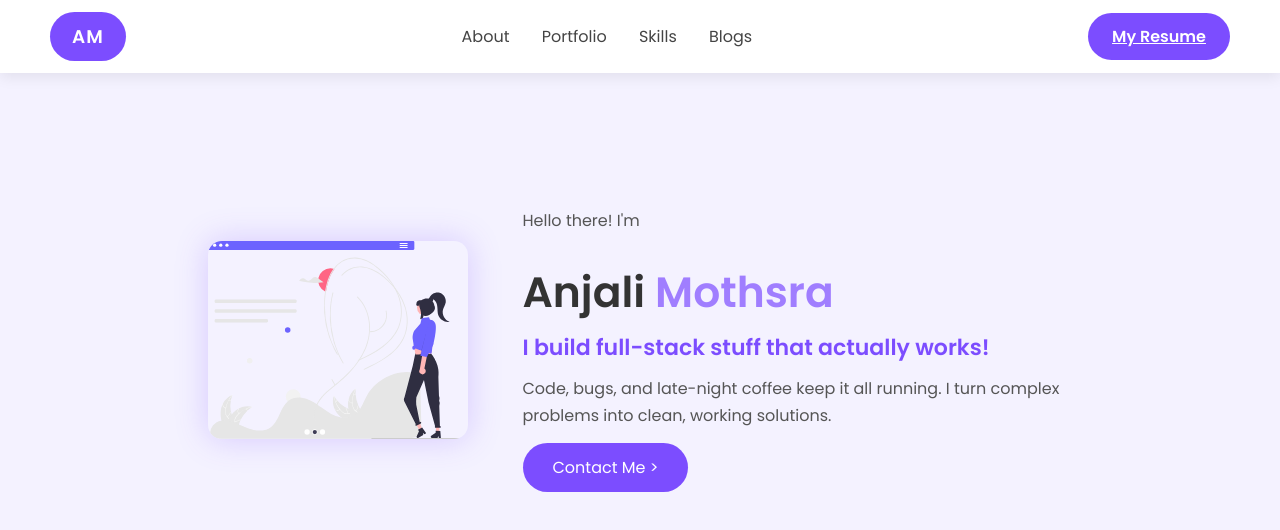
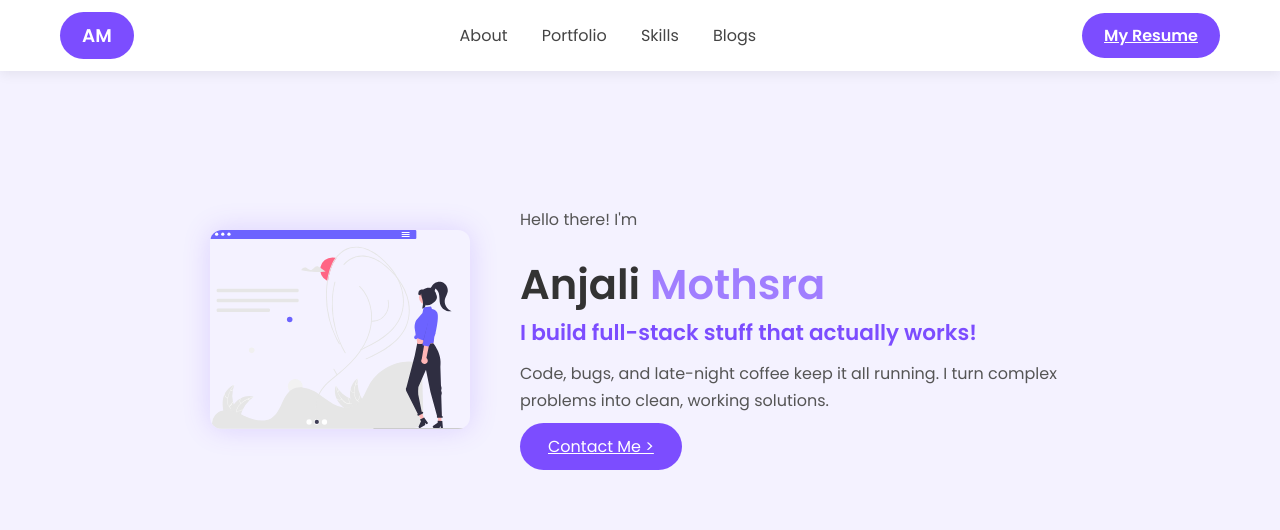
Before and after one commit to AnjaliMothsra/Portfolio_jenkins_pipeline, a plain HTML site: page index.html in a window 1280 px wide. Drawn offline with Linux system fonts and the light colour scheme.

Commit message:
update the style css file for change color shead

```diff
--- a/style.css
+++ b/style.css
@@ -7,7 +7,7 @@
 
 body {
   font-family: 'Poppins', sans-serif;
-  background-color: #f4f2ff; /* very subtle lighter shade */
+  background-color: #f4f2ff; /* subtle lighter shade */
   color: #333;
   scroll-behavior: smooth;
 }
@@ -18,53 +18,52 @@ body {
   top: 0;
   left: 0;
   width: 100%;
-  background: #ffffff;
+  background: #fff;
   display: flex;
   justify-content: space-between;
   align-items: center;
-  padding: 12px 50px; /* slightly narrower */
-  box-shadow: 0 4px 14px rgba(0, 0, 0, 0.08); /* slightly deeper shadow */
+  padding: 12px 60px; /* minor tweak */
+  box-shadow: 0 3px 12px rgba(0,0,0,0.07);
   z-index: 100;
 }
 
 /* Logo */
 .logo {
   background: #7C4DFF;
-  color: white;
+  color: #fff;
   font-weight: 700;
-  padding: 11px 22px; /* tiny bump */
-  border-radius: 45px; /* slightly smaller radius */
-  font-size: 1.15rem; /* slightly bigger */
-  letter-spacing: 1px;
+  padding: 10px 22px;
+  border-radius: 40px;
+  font-size: 1.15rem;
 }
 
 /* Navigation Links */
 .menu a {
   text-decoration: none;
   color: #444;
-  margin: 0 14px; /* reduced spacing */
+  margin: 0 15px;
   font-weight: 500;
-  transition: all 0.3s ease;
+  transition: color 0.3s, transform 0.3s;
 }
 
 .menu a:hover {
-  color: #A07EFF; /* lighter purple hover */
-  transform: scale(1.06); /* slightly stronger hover zoom */
+  color: #A07EFF;
+  transform: scale(1.05);
 }
 
 /* Resume Button */
 .resume-btn {
   background: #7C4DFF;
   color: white;
-  padding: 11px 24px; /* tiny increase */
-  border-radius: 32px;
+  padding: 10px 22px;
+  border-radius: 30px;
   font-weight: 600;
   transition: all 0.3s ease;
 }
 
 .resume-btn:hover {
   background: #5E35B1;
-  transform: translateY(-3px); /* slightly stronger lift */
+  transform: translateY(-2px);
 }
 
 /* Purple divider line */
@@ -72,7 +71,7 @@ body {
   width: 100%;
   height: 2px;
   background: #7C4DFF;
-  margin-top: 56px; /* minor tweak for navbar height */
+  margin-top: 55px;
   border: none;
 }
 
@@ -81,7 +80,7 @@ body {
   display: flex;
   justify-content: center;
   align-items: center;
-  padding: 150px 70px 100px 70px; /* slightly narrower sides */
+  padding: 150px 60px 100px 60px;
   background: #f4f2ff;
 }
 
@@ -89,7 +88,7 @@ body {
   display: flex;
   align-items: center;
   justify-content: space-between;
-  gap: 55px; /* slightly smaller gap */
+  gap: 50px;
   flex-wrap: wrap;
 }
 
@@ -97,46 +96,45 @@ body {
 .profile-img img {
   width: 260px;
   height: auto;
-  border-radius: 14px; /* tiny increase */
-  box-shadow: 0 0 32px rgba(124, 77, 255, 0.25); /* slightly stronger glow */
+  border-radius: 12px;
+  box-shadow: 0 0 28px rgba(124,77,255,0.2);
   transition: transform 0.3s ease;
 }
 
 .profile-img img:hover {
-  transform: scale(1.08); /* a touch bigger zoom */
+  transform: scale(1.06);
 }
 
 /* Hero Text */
 .hero-text h1 {
-  font-size: 2.65rem; /* slight bump */
+  font-size: 2.6rem;
   color: #333;
-  margin-bottom: 7px;
 }
 
 .hero-text h1 span {
-  color: #A07EFF; /* slightly lighter purple */
+  color: #A07EFF;
 }
 
 .hero-text h2 {
-  font-size: 1.38rem; /* tiny bump */
+  font-size: 1.35rem;
+  color: #555;
   margin-bottom: 12px;
-  color: #555;
 }
 
 .hero-text p {
   color: #555;
-  line-height: 1.68;
+  line-height: 1.65;
   max-width: 550px;
-  margin-bottom: 25px;
+  margin-bottom: 20px;
 }
 
 /* Fade-in animation */
 .hero-text {
-  animation: fadeIn 1.3s ease-in-out; /* slightly longer */
+  animation: fadeIn 1.2s ease-in-out;
 }
 
 @keyframes fadeIn {
-  from { opacity: 0; transform: translateY(12px); }
+  from { opacity: 0; transform: translateY(15px); }
   to { opacity: 1; transform: translateY(0); }
 }
 
@@ -144,16 +142,15 @@ body {
 .contact-btn {
   background: #7C4DFF;
   color: white;
-  padding: 13px 30px; /* slightly bigger */
-  border-radius: 30px;
-  text-decoration: none;
+  padding: 12px 28px;
+  border-radius: 28px;
   font-weight: 500;
   transition: all 0.3s ease;
 }
 
 .contact-btn:hover {
   background: #5E35B1;
-  transform: translateY(-3px); /* slightly stronger lift */
+  transform: translateY(-2px);
 }
 
 /* Responsive adjustments */
@@ -169,10 +166,10 @@ body {
   }
 
   .hero-text h1 {
-    font-size: 2.05rem;
+    font-size: 2rem;
   }
 
   .hero-text h2 {
-    font-size: 1.17rem;
+    font-size: 1.15rem;
   }
 }
```
